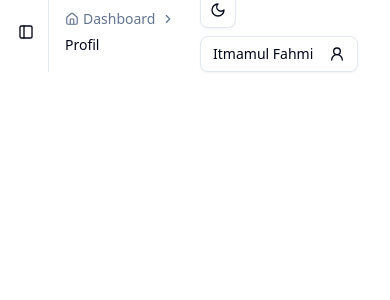
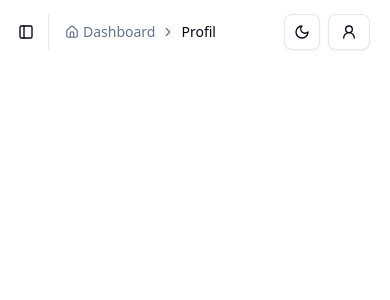
Before and after one commit to fahmiitmamul/darul-hikam-frontend, a Next.js app: page /profil in a window 390 px wide. Shown: the top 300 px of the page. Built offline with nearby package versions, Linux system fonts and the light colour scheme.

Commit message:
update frontend

```diff
--- a/app/(kelembagaan)/profil/page.jsx
+++ b/app/(kelembagaan)/profil/page.jsx
@@ -9,6 +9,8 @@ export default function Profil() {
         <div className="w-full">
           <AppHeader />
         </div>
+
+        {/* Content */}
       </div>
     </Sidebar>
   );
--- a/components/app-header.jsx
+++ b/components/app-header.jsx
@@ -39,7 +39,7 @@ export default function AppHeader() {
             maxItems={3}
           />
         </div>
-        <div className="flex flex-wrap gap-2 mr-5">
+        <div className="flex gap-2 mr-5">
           <div>
             <Button
               variant="outline"
@@ -65,8 +65,8 @@ export default function AppHeader() {
             <DropdownMenu>
               <DropdownMenuTrigger asChild>
                 <Button variant="outline" className="cursor-pointer">
-                  Itmamul Fahmi
-                  <User2 className="ml-2 h-4 w-4" />
+                  <span className="hidden md:inline">Itmamul Fahmi</span>
+                  <User2 className="md:ml-2 h-4 w-4" />
                 </Button>
               </DropdownMenuTrigger>
               <DropdownMenuContent className="w-56">
```
